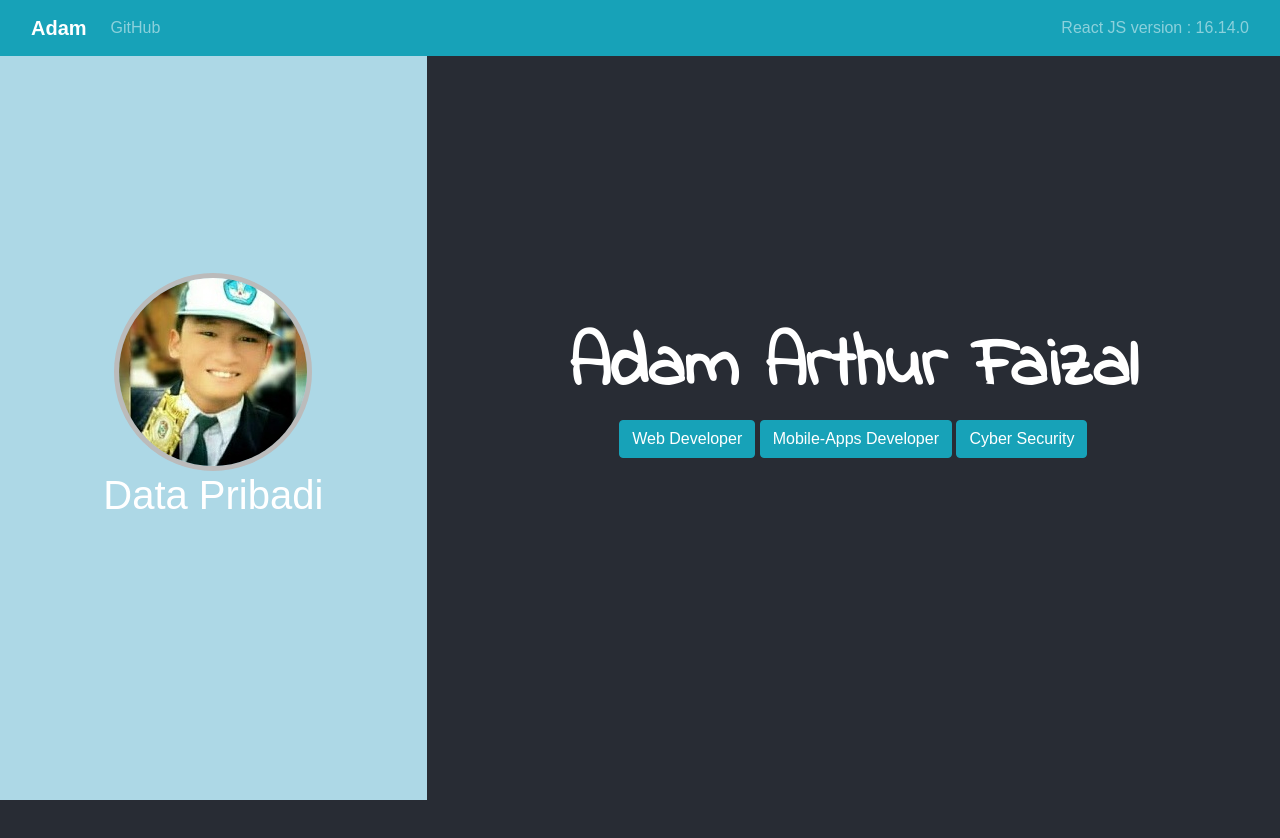
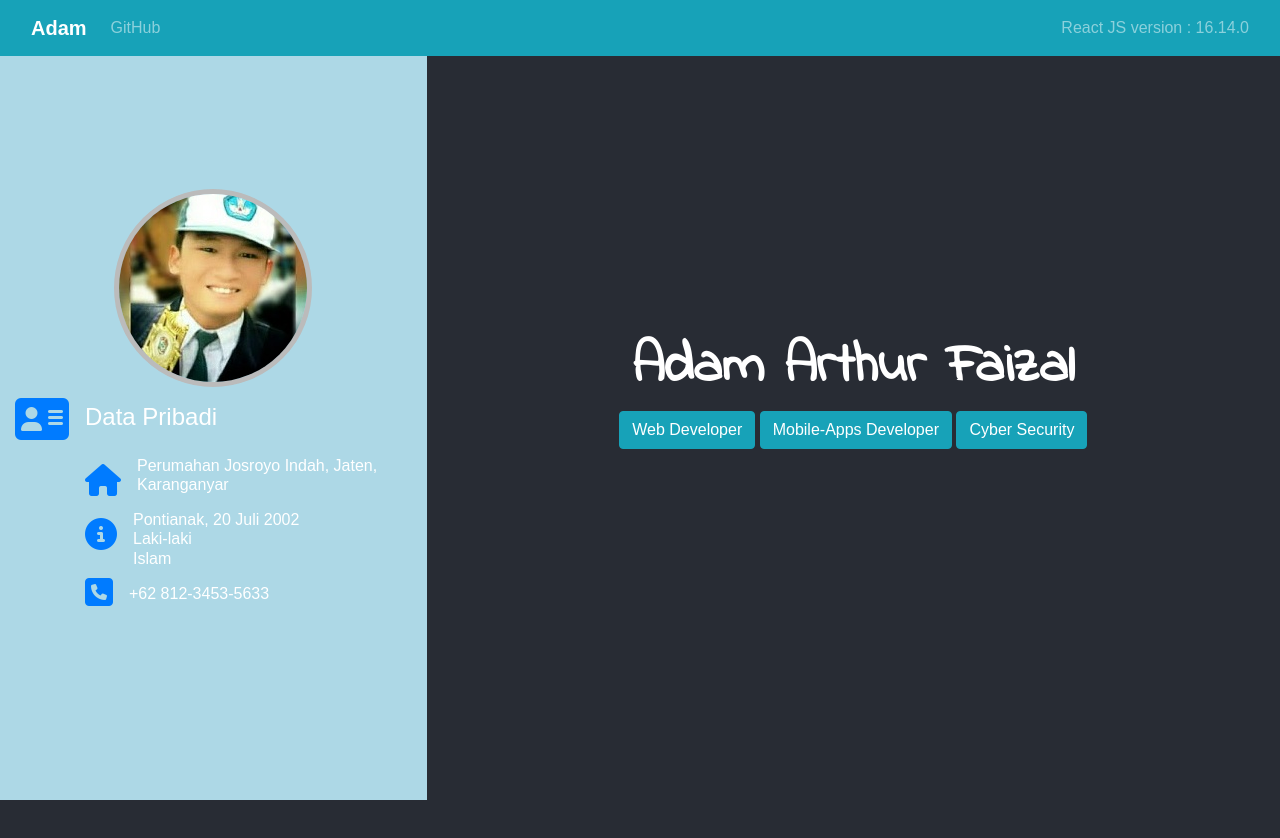
Before and after one commit to kucingtakucin/cv, a React (Create React App) app: page / in a window 1280 px wide. Shown: the top 838 px of the page. Built offline with nearby package versions, Linux system fonts and the light colour scheme; a web font is replaced by a local one.

Commit message:
Menambahkan ikon-ikon

```diff
--- a/public/index.html
+++ b/public/index.html
@@ -25,6 +25,7 @@
       Learn how to configure a non-root public URL by running `npm run build`.
     -->
     <title>React App</title>
+    <script src="https://kit.fontawesome.com/89b8d40e86.js" crossorigin="anonymous"></script>
   </head>
   <body>
     <noscript>You need to enable JavaScript to run this app.</noscript>
--- a/src/component/AppHeader.jsx
+++ b/src/component/AppHeader.jsx
@@ -2,7 +2,7 @@ import React, {Component} from 'react';
 import PropTypes from 'prop-types';
 import fotoSMA from '../img/fotoSMA3.jpg';
 import 'bootstrap/dist/css/bootstrap.min.css';
-import {Button, Col, Container, Row} from "reactstrap";
+import {Button, Col, Container, Media, Row} from "reactstrap";
 
 class AppHeader extends Component {
     constructor(props) {
@@ -11,7 +11,6 @@ class AppHeader extends Component {
             name: 'Adam Arthur Faizal',
         }
     }
-
     render() {
         return (
             <React.Fragment>
@@ -19,14 +18,56 @@ class AppHeader extends Component {
                     <Container className="themed-container" fluid={true}>
                         <Row>
                             <Col sm="4" className="header-kiri">
-                                <img src={fotoSMA} alt="Arthur" className="rounded-circle"/>
-                                <section>
-                                    <h1>Data Pribadi</h1>
-
-                                </section>
+                                <img src={fotoSMA} alt="Arthur" className="rounded-circle mb-2"/>
+                                <Media>
+                                    <Media left href="#">
+                                        {/*<Media object data-src="holder.js/64x64" alt="Generic placeholder image" />*/}
+                                        <i className="fas fa-address-card fa-3x mr-3"/>
+                                    </Media>
+                                    <Media body>
+                                        <Media heading className="mt-2 mb-3">
+                                            Data Pribadi
+                                        </Media>
+                                        <Media>
+                                            <Media left href="#">
+                                                {/*<Media object data-src="holder.js/64x64" alt="Generic placeholder image" />*/}
+                                                <i className="fas fa-home fa-2x mr-3 mt-3"/>
+                                            </Media>
+                                            <Media body>
+                                                <Media heading className="mt-2">
+                                                    <h6 className="mb-0">Perumahan Josroyo Indah, Jaten, Karanganyar</h6>
+                                                </Media>
+                                            </Media>
+                                        </Media>
+                                        <Media>
+                                            <Media left href="#">
+                                                {/*<Media object data-src="holder.js/64x64" alt="Generic placeholder image" />*/}
+                                                <i className="fas fa-info-circle fa-2x mr-3 mt-3"/>
+                                            </Media>
+                                            <Media body>
+                                                <Media heading className="mt-2">
+                                                    <h6 className="mb-0">Pontianak, 20 Juli 2002</h6>
+                                                    <h6 className="mb-0">Laki-laki</h6>
+                                                    <h6 className="mb-0">Islam</h6>
+                                                </Media>
+                                            </Media>
+                                        </Media>
+                                        <Media>
+                                            <Media left href="#">
+                                                {/*<Media object data-src="holder.js/64x64" alt="Generic placeholder image" />*/}
+                                                <i className="fas fa-phone-square fa-2x mr-3"/>
+                                            </Media>
+                                            <Media body>
+                                                <Media heading className="mt-2">
+                                                    <h6 className="mb-0">+62 812-3453-5633</h6>
+                                                </Media>
+                                            </Media>
+                                        </Media>
+                                    </Media>
+                                </Media>
                             </Col>
                             <Col sm="8" className="header-kanan">
-                                <h1 className="display-3 font-weight-bold">{this.state.name}</h1>
+                                <h1 className="display-4 font-weight-bold">{this.state.name}</h1>
                                 <p>
                                     <Button color="info">Web Developer</Button>{' '}
                                     <Button color="info">Mobile-Apps Developer</Button>{' '}
@@ -84,4 +125,19 @@ Col.propTypes = {
     widths: PropTypes.array,
 }
 
+Media.propTypes = {
+    body: PropTypes.bool,
+    bottom: PropTypes.bool,
+    children: PropTypes.node,
+    className: PropTypes.string,
+    heading: PropTypes.bool,
+    left: PropTypes.bool,
+    list: PropTypes.bool,
+    middle: PropTypes.bool,
+    object: PropTypes.bool,
+    right: PropTypes.bool,
+    tag: PropTypes.oneOfType([PropTypes.func, PropTypes.string]),
+    top: PropTypes.bool,
+};
+
 export default AppHeader;
--- a/src/sass/style.css
+++ b/src/sass/style.css
@@ -37,7 +37,7 @@
   justify-content: center;
   background-color: #282c34;
 }
-.App-header .container-fluid .header-kanan h1.display-3 {
+.App-header .container-fluid .header-kanan h1.display-4 {
   font-family: "Indie Flower", cursive;
 }
 
--- a/src/sass/style.sass
+++ b/src/sass/style.sass
@@ -33,7 +33,7 @@
             align-items: center
             justify-content: center
             background-color: #282c34
-            h1.display-3
+            h1.display-4
                 font-family: 'Indie Flower', cursive
 
 
```
